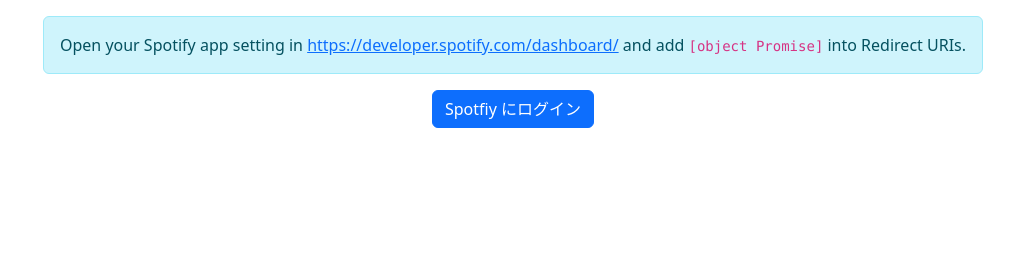
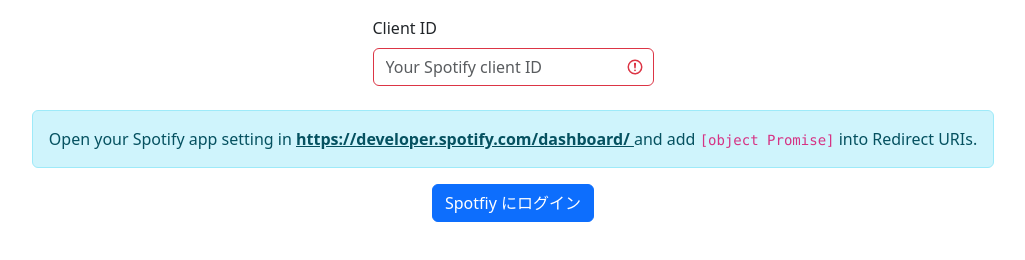
Before and after one commit to hexium310/spotify-nowplaying, a website with bundled scripts: page src/options/index.html in a window 1280 px wide. Shown: the whole page, without its empty margins (127-1152 px from the left). Built offline with nearby package versions, Linux system fonts and the light colour scheme; some packages are replaced by stand-ins of ours; no server answers.

Commit message:
Remove embedded clientId
This commit adds input for client ID instead.

```diff
--- a/src/options/index.html
+++ b/src/options/index.html
@@ -34,8 +34,15 @@
         <i class="bi-person-fill-check">
         </i>
       </p>
+      <div class="needs-validation was-validated" novalidate>
+        <label for="clientId" class ="form-label">Client ID</label>
+        <input type="text" id="clientId" class="form-control mb-4" placeholder="Your Spotify client ID" required>
+      </div>
       <p class="alert alert-info">
-        Open your Spotify app setting in <a href="https://developer.spotify.com/dashboard/" target="_blank" rel="noopener">https://developer.spotify.com/dashboard/</a>
+        Open your Spotify app setting in
+        <a href="https://developer.spotify.com/dashboard/" target="_blank" rel="noopener" class="alert-link">
+          https://developer.spotify.com/dashboard/
+        </a>
         and add <code id="redirectUrl"></code> into Redirect URIs.
       </p>
       <button id="login" class="btn btn-primary btn-block">Spotfiy にログイン</button>
--- a/src/options/index.ts
+++ b/src/options/index.ts
@@ -1,5 +1,17 @@
 import { SpotifyNowplayingStorage } from '~types';
 import { login } from '~utils';
+
+const clientIdElement = document.getElementById('clientId') as HTMLInputElement;
+clientIdElement.value = (await chrome.storage.local.get('clientId') as SpotifyNowplayingStorage).clientId ?? '';
+clientIdElement.addEventListener('input', (event) => {
+  if (!(event.currentTarget instanceof HTMLInputElement)) {
+    return;
+  }
+
+  chrome.storage.local.set({
+    clientId: event.currentTarget.value,
+  });
+});
 
 const loginElement = document.getElementById('login') as HTMLElement;
 loginElement.addEventListener('click', async () => {
--- a/src/types/index.ts
+++ b/src/types/index.ts
@@ -1,6 +1,7 @@
 export interface SpotifyNowplayingStorage {
   userName: string;
   isPremium: boolean;
+  clientId: string;
   accessToken: string;
   refreshToken: string;
   expiresAt: number;
--- a/src/utils/index.ts
+++ b/src/utils/index.ts
@@ -1,8 +1,8 @@
-import clientId from '~config';
 import { AuthorizationError, UnmatchStateError } from '~types';
 import { authenticate, exchangeForToken } from '~utils/authenticate';
 
 export const login = async (): Promise<void> => {
+  const { clientId } = await chrome.storage.local.get('clientId') as SpotifyNowplayingStorage;
   const data = await authenticate(clientId);
 
   if (data instanceof AuthorizationError) {
@@ -37,6 +37,7 @@
 };
 
 export const refleshAccessToken = async (refreshToken: string): Promise<void> => {
+  const { clientId } = await chrome.storage.local.get('clientId') as SpotifyNowplayingStorage;
   const { expiresIn, accessToken, refreshToken: newRefreshToken } = await exchangeForToken({
     clientId: clientId,
     grantType: 'refresh_token',
```
Also changed, not shown: 1 other file.
